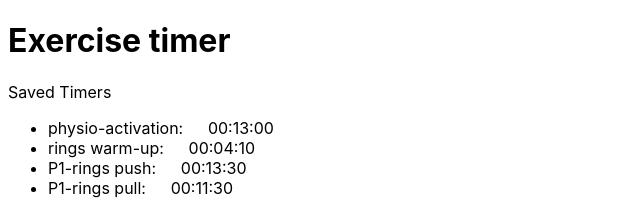
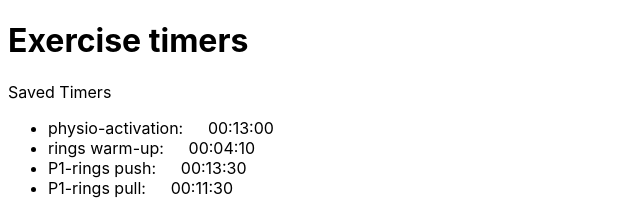
Before and after one commit to jjmchew/exerciseTimers, a React (Vite) app: page / in a window 1280 px wide. Shown: the top 200 px of the page, without its empty margins (0-640 px from the left). Built offline with nearby package versions, Linux system fonts and the light colour scheme; data requests are answered from the project's data file.

Commit message:
fix: app title

```diff
--- a/index.html
+++ b/index.html
@@ -4,7 +4,7 @@
     <meta charset="UTF-8" />
     <link rel="icon" type="image/svg+xml" href="/vite.svg" />
     <meta name="viewport" content="width=device-width, initial-scale=1.0" />
-    <title>Exercise Timer</title>
+    <title>Exercise Timers</title>
   </head>
   <body>
     <div id="root"></div>
--- a/src/App.tsx
+++ b/src/App.tsx
@@ -1,39 +1,35 @@
-import { useState, useEffect } from 'react'
-import { Workout, Activity } from './types.ts';
-import API from './components/api.ts';
-import WorkoutSelect from './components/WorkoutSelect.tsx';
-import ActivityDisplay from './components/ActivityDisplay.tsx';
-import TimerWrapper from './components/TimerWrapper.tsx';
-import utils from './utils.ts';
-import './App.css'
+import { useState, useEffect } from "react";
+import { Workout, Activity } from "./types.ts";
+import API from "./components/api.ts";
+import WorkoutSelect from "./components/WorkoutSelect.tsx";
+import TimersList from "./components/TimersList.tsx";
+import utils from "./utils.ts";
+import "./App.css";
 
 function App() {
   const [workouts, setWorkouts] = useState<Workout[] | null>(null);
-  const [selected, setSelected] = useState<string>('');
+  const [selected, setSelected] = useState<string>("");
   const activities: Activity[] | null = utils.getActivities(selected, workouts);
 
   useEffect(() => {
     if (workouts === null) {
-      API.getData()
-        .then(data => setWorkouts(data));
+      API.getData().then((data) => setWorkouts(data));
     }
   }, []);
-
 
   const handleSelect = (e: string) => {
     setSelected(e);
   };
 
-  if (!workouts) return (<p>loading...</p>);
+  if (!workouts) return <p>loading...</p>;
 
   return (
     <>
-      <h1>Exercise timer</h1>
+      <h1>Exercise timers</h1>
       <WorkoutSelect workouts={workouts} handleSelect={handleSelect} />
-      <ActivityDisplay activities={activities} />
-      <TimerWrapper activities={activities} />
+      <TimersList key={selected} activities={activities} />
     </>
-  )
+  );
 }
 
-export default App
+export default App;
```
